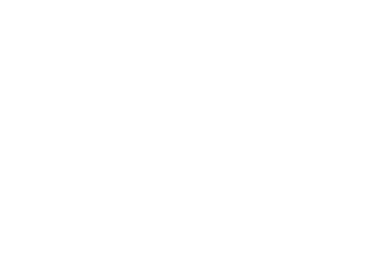
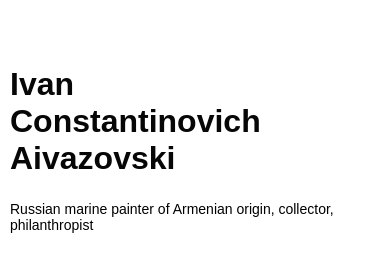
Before and after one commit to AlexBarvinok/Aivaz-maket-1, a plain HTML site: page index.html in a window 390 px wide. Shown: the top 258 px of the page. Drawn offline with Linux system fonts and the light colour scheme.

Commit message:
add home css

```diff
--- a/index.css
+++ b/index.css
@@ -1,3 +1,4 @@
 @import url('/styles/basic.css');
 @import url('/styles/variables.css');
 @import url('/styles/header.css');
+@import url('/styles/home.css');
--- a/index.html
+++ b/index.html
@@ -35,7 +35,17 @@
         </nav>
       </div>
     </header>
-    <main></main>
+    <main aria-label="main">
+      <section class="home" aria-label="home sectin">
+        <div class="container">
+          <h1 class="home-title" aria-label="title">Ivan Constantinovich Aivazovski</h1>
+          <p class="home-description" aria-label="description">
+            Russian marine painter of Armenian origin, collector, philanthropist
+          </p>
+          <img src="/assets/webP/portrait_1.webp" alt="portret" class="home-img" />
+        </div>
+      </section>
+    </main>
     <footer></footer>
   </body>
 </html>
--- a/styles/header.css
+++ b/styles/header.css
@@ -47,7 +47,7 @@
   right: 0;
 }
 
-@media (max-width: 400px) {
+@media (max-width: 480px) {
   .header {
     display: none;
   }
--- /dev/null
+++ b/styles/home.css
@@ -0,0 +1,40 @@
+.home {
+  text-align: center;
+}
+
+.home-title {
+  font-size: 45px;
+  font-weight: 700;
+  color: var(--color-main-black);
+  margin: 46px 0 22px 0;
+}
+
+.home-description {
+  margin-bottom: 35px;
+  font-size: 18px;
+  font-weight: 500;
+}
+
+.home-img {
+  width: 100%;
+  height: 535px;
+  object-fit: cover;
+}
+
+@media (max-width: 480px) {
+  .home {
+    text-align: left;
+  }
+
+  .home-title {
+    max-width: 240px;
+    font-size: 32px;
+    color: var(--color-main-black);
+    margin: 66px 0 24px 0;
+  }
+
+  .home-description {
+    margin-bottom: 28px;
+    font-size: 14px;
+  }
+}
```
Also changed, not shown: assets/webP/portrait_1.webp.
